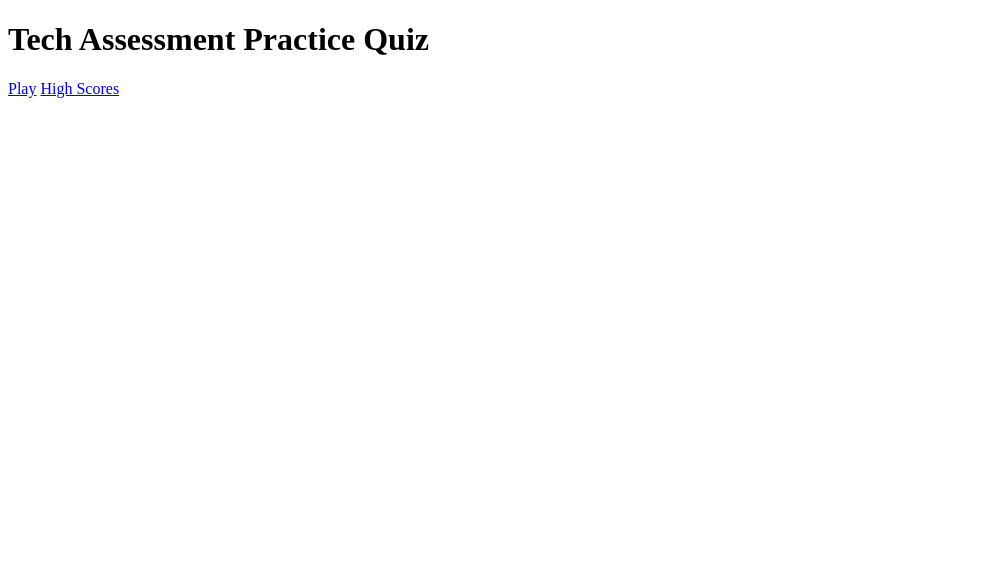
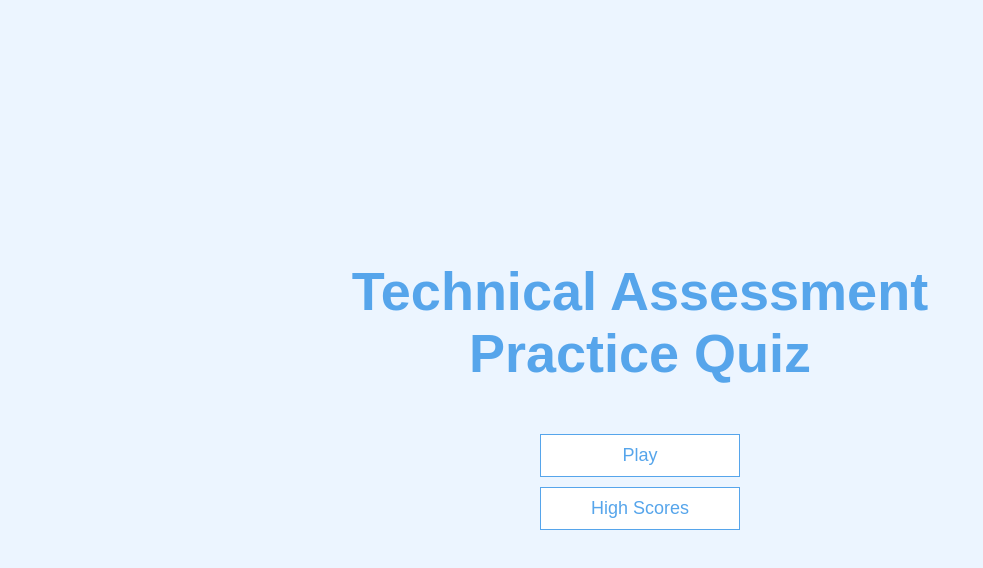
Before and after one commit to abigailGadams/TechInterviewQuiz, a plain HTML site: page index.html in a window 1280 px wide. Shown: the whole page, without its empty margins (0-983 px from the left). Drawn offline with Linux system fonts and the light colour scheme.

Commit message:
adding styling to homepage

```diff
--- /dev/null
+++ b/css/app.css
@@ -0,0 +1,106 @@
+:root {
+	background-color: #ecf5ff;
+	font-size: 62.5%;
+}
+
+* {
+	box-sizing: border-box;
+	font-family: Arial, Helvetica, sans-serif;
+	margin: 0;
+	padding: 0;
+	color: #333;
+}
+
+h1,
+h2,
+h3,
+h4 {
+	margin-bottom: 1rem;
+}
+
+h1 {
+	font-size: 5.4rem;
+	color: #56a5eb;
+	margin-bottom: 5rem;
+	text-align: center;
+}
+
+h1 > span {
+	font-size: 2.4rem;
+	font-weight: 500;
+}
+
+h2 {
+	font-size: 4.2rem;
+	margin-bottom: 4rem;
+	font-weight: 700;
+}
+
+h3 {
+	font-size: 2.8rem;
+	font-weight: 500;
+}
+
+/* UTILITIES */
+
+.container {
+	width: 100vw;
+	height: 100vh;
+	display: flex;
+	justify-content: center;
+	align-items: center;
+	max-width: 80rem;
+	margin: 0 auto;
+}
+
+.container > * {
+	width: 100%;
+}
+
+.flex-column {
+	display: flex;
+	flex-direction: column;
+}
+
+.flex-center {
+	justify-content: center;
+	align-items: center;
+}
+
+.justify-center {
+	justify-content: center;
+}
+
+.text-center {
+	text-align: center;
+}
+
+.hidden {
+	display: none;
+}
+
+/* BUTTONS */
+.btn {
+	font-size: 1.8rem;
+	padding: 1rem 0;
+	width: 20rem;
+	text-align: center;
+	border: 0.1rem solid #56a5eb;
+	margin-bottom: 1rem;
+	text-decoration: none;
+	color: #56a5eb;
+	background-color: white;
+}
+
+.btn:hover {
+	cursor: pointer;
+	box-shadow: 0 0.4rem 1.4rem 0 rgba(86, 185, 235, 0.5);
+	transform: translateY(-0.1rem);
+	transition: transform 150ms;
+}
+
+.btn[disabled]:hover {
+	cursor: not-allowed;
+	box-shadow: none;
+	transform: none;
+}
--- a/index.html
+++ b/index.html
@@ -5,12 +5,12 @@
 		<meta name="viewport" content="width=device-width, initial-scale=1.0" />
 		<meta http-equiv="X-UA-Compatible" content="ie=edge" />
 		<title>Tech Assessment Practice Quiz</title>
-		<link rel="stylesheet" href="app.css" />
+		<link rel="stylesheet" href="/css/app.css" />
 	</head>
 	<body>
 		<div class="container">
 			<div id="home" class="flex-center flex-column">
-				<h1>Tech Assessment Practice Quiz</h1>
+				<h1>Technical Assessment Practice Quiz</h1>
 				<a class="btn" href="/game.html">Play</a>
 				<a class="btn" href="/highscores.html">High Scores</a>
 			</div>
```
